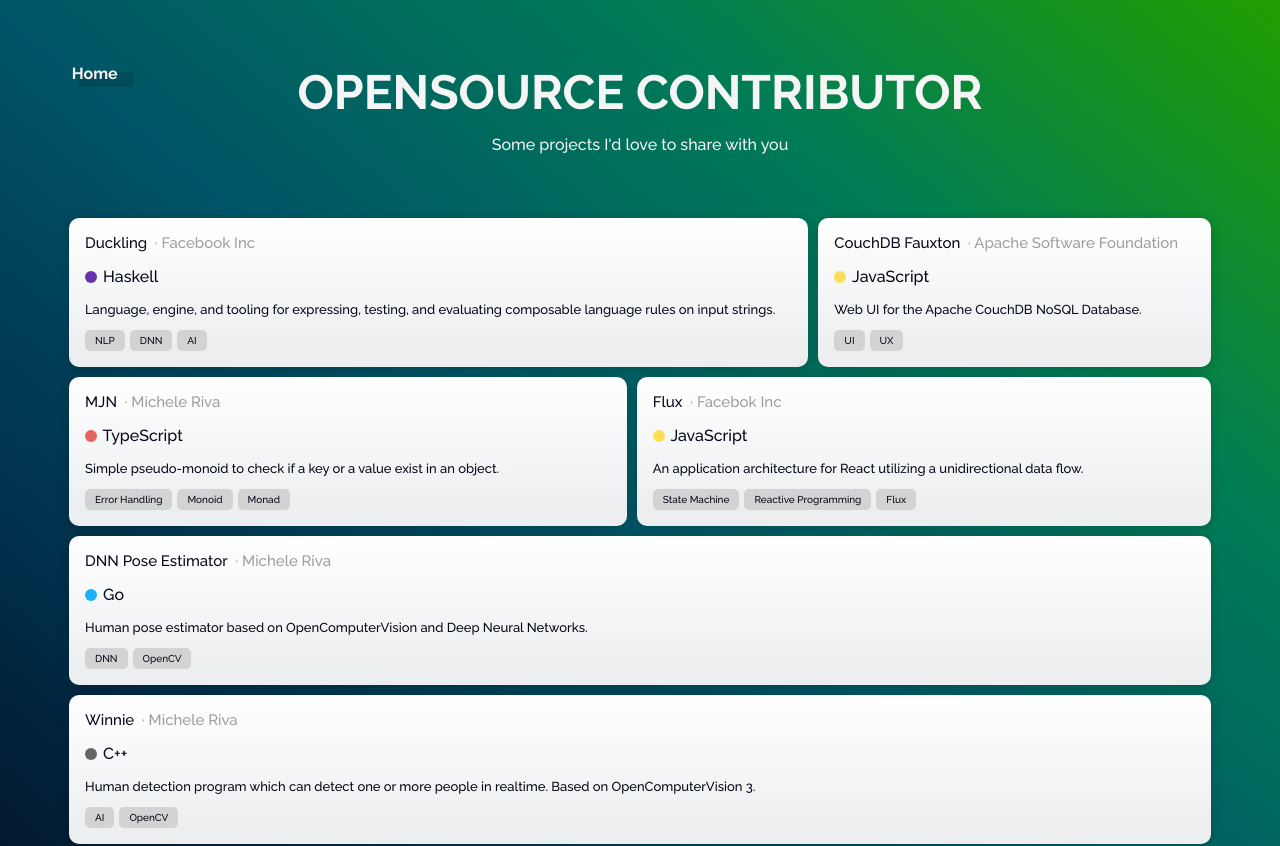
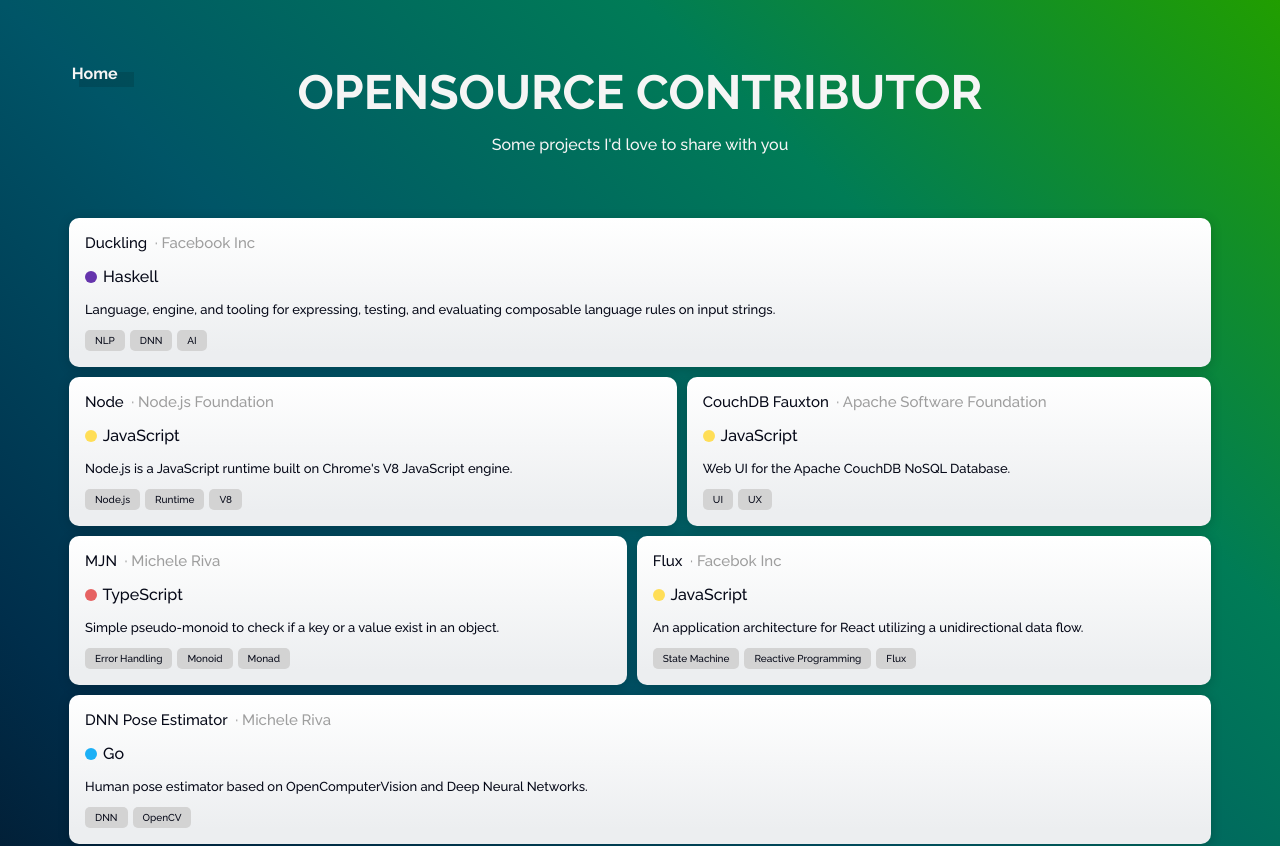
Before and after one commit to micheleriva/personal-website, a Nuxt app: page /opensource-contributor in a window 1280 px wide. Shown: the top 846 px of the page. Built offline with nearby package versions, Linux system fonts and the light colour scheme.

Commit message:
updated contributor page and skills

```diff
--- a/pages/fullstack-developer.vue
+++ b/pages/fullstack-developer.vue
@@ -10,14 +10,14 @@
         h2 Frontend
         .list
           .skill(v-for="skill in skills.frontend")
-            img(:src="`/imgs/svgs/languages/${skill.icon}`")
+            img(:src="`/imgs/svgs/languages/${skill.icon}`" :alt="skill.name")
             .name {{ skill.name }}
             .confidency {{ confidencyStars(skill.confidency) }}
       .group
         h2 Backend
         .list
           .skill(v-for="skill in skills.backend")
-            img(:src="`/imgs/svgs/languages/${skill.icon}`")
+            img(:src="`/imgs/svgs/languages/${skill.icon}`" :alt="skill.name")
             .name {{ skill.name }}
             .confidency {{ confidencyStars(skill.confidency) }}
 
@@ -25,7 +25,7 @@
         h2 Database
         .list
           .skill(v-for="skill in skills.database")
-            img(:src="`/imgs/svgs/languages/${skill.icon}`")
+            img(:src="`/imgs/svgs/languages/${skill.icon}`" :alt="skill.name")
             .name {{ skill.name }}
             .confidency {{ confidencyStars(skill.confidency) }}
 
@@ -33,7 +33,7 @@
         h2 DevOps
         .list
           .skill(v-for="skill in skills.devops")
-            img(:src="`/imgs/svgs/languages/${skill.icon}`")
+            img(:src="`/imgs/svgs/languages/${skill.icon}`" :alt="skill.name")
             .name {{ skill.name }}
             .confidency {{ confidencyStars(skill.confidency) }}
 
@@ -41,7 +41,7 @@
         h2 Misc
         .list
           .skill(v-for="skill in skills.misc")
-            img(:src="`/imgs/svgs/languages/${skill.icon}`")
+            img(:src="`/imgs/svgs/languages/${skill.icon}`" :alt="skill.name")
             .name {{ skill.name }}
             .confidency {{ confidencyStars(skill.confidency) }}
 
--- a/pages/opensource-contributor.vue
+++ b/pages/opensource-contributor.vue
@@ -4,7 +4,6 @@
     h1.page-title OpenSource Contributor
     .desc
       | Some projects I'd love to share with you
-
     .projects
       a(v-for="project in contributions", :href="project.url", target="_blank").project
         h2 {{ project.name }}
--- a/static/json/contributions.json
+++ b/static/json/contributions.json
@@ -6,6 +6,14 @@
     "url": "https://github.com/facebook/duckling",
     "description": "Language, engine, and tooling for expressing, testing, and evaluating composable language rules on input strings.",
     "tags": ["NLP", "DNN", "AI"]
+  },
+  {
+    "name": "Node",
+    "owner": "Node.js Foundation",
+    "language": "JavaScript",
+    "url": "https://github.com/nodejs/node",
+    "description": "Node.js is a JavaScript runtime built on Chrome's V8 JavaScript engine.",
+    "tags": ["Node.js", "Runtime", "V8"]
   },
   {
     "name": "CouchDB Fauxton",
--- a/static/json/skills.json
+++ b/static/json/skills.json
@@ -38,6 +38,11 @@
       "icon": "haskell.svg"
     },
     {
+      "name": "Go",
+      "confidency": 4,
+      "icon": "go.svg"
+    },
+    {
       "name": "Elixir",
       "confidency": 4,
       "icon": "elixir.png"
@@ -56,11 +61,6 @@
       "name": "Python",
       "confidency": 3,
       "icon": "python.svg"
-    },
-    {
-      "name": "Crystal",
-      "confidency": 3,
-      "icon": "crystal.svg"
     },
     {
       "name": "Php",
```
